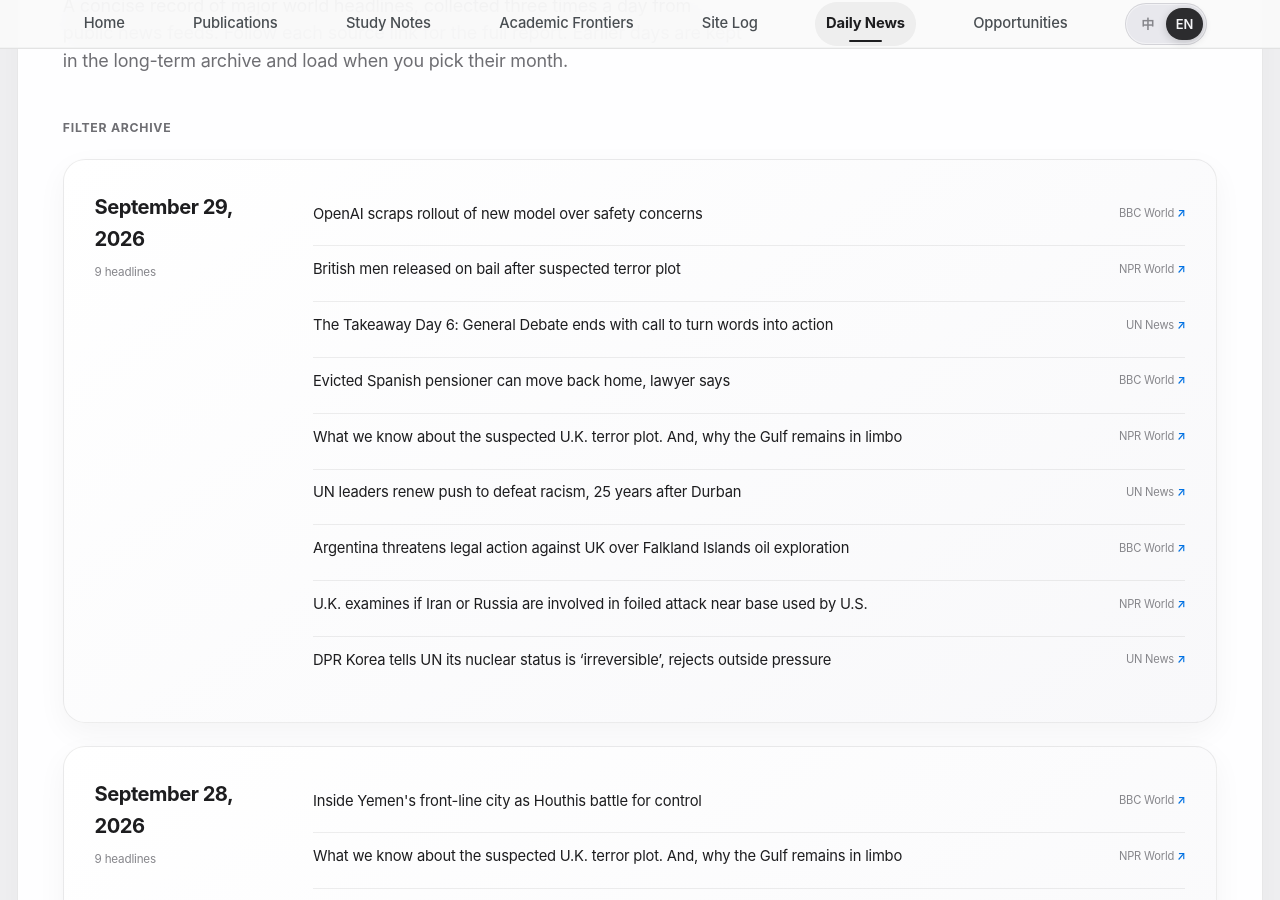
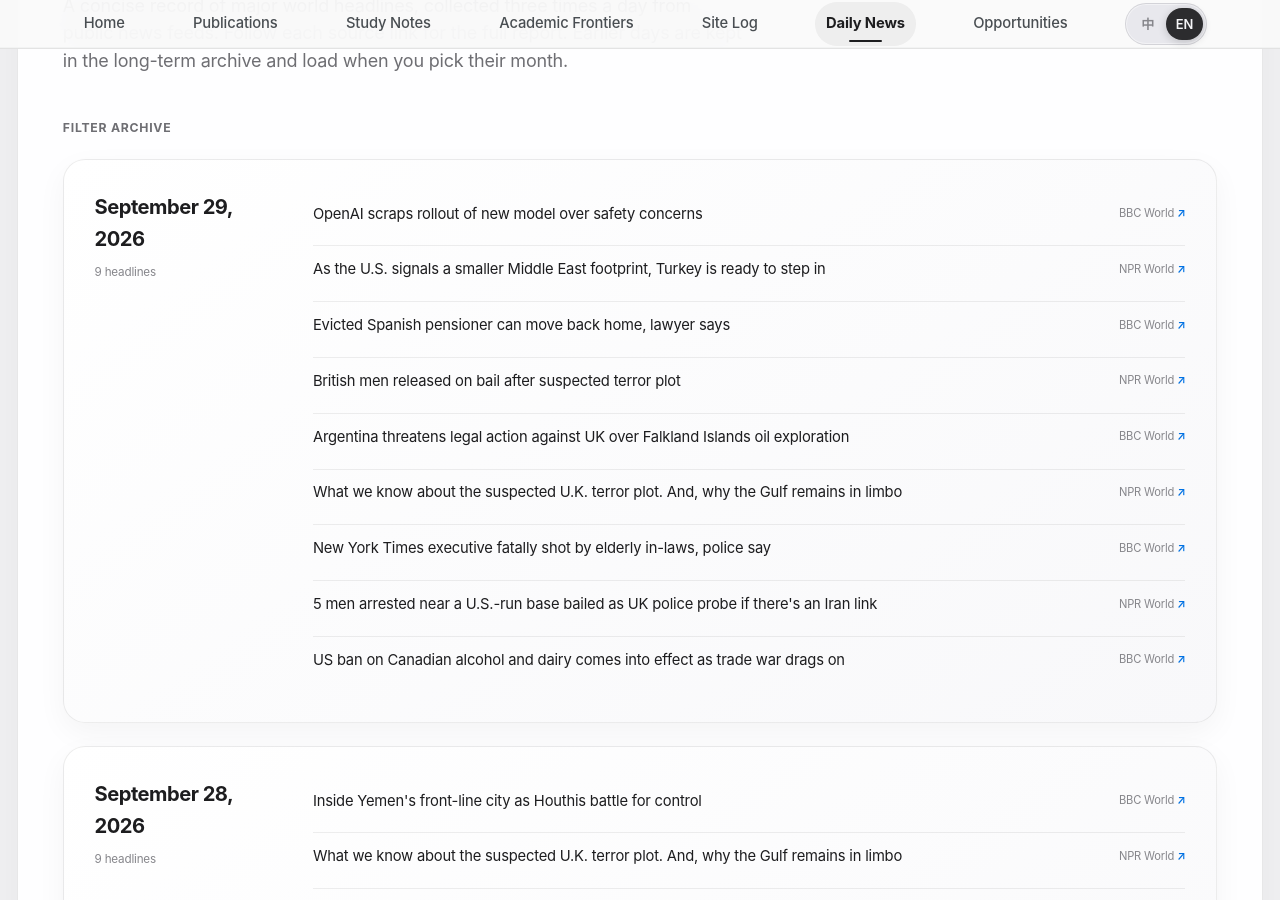
Before and after one commit to HaoxiangLuo/HaoxiangLuo.github.io, a Jekyll site: the page built from _pages/daily-news.html, in a window 1280 px wide and 900 px high, scrolled down 241 px. Built offline with Jekyll 4.4.1, drawn with Linux system fonts in a browser that asks for light colours; a style sheet for code colours, icons or effects is not loaded.

Commit message:
Update daily news 2026-09-29

```diff
--- a/_data/daily_news.json
+++ b/_data/daily_news.json
@@ -1,5 +1,5 @@
 {
-  "updated_at": "2026-09-29T13:17:04+08:00",
+  "updated_at": "2026-09-29T19:01:54+08:00",
   "days": [
     {
       "date": "2026-09-29",
@@ -11,16 +11,10 @@
           "title_zh": "出于安全考虑，OpenAI 放弃推出新模型"
         },
         {
-          "title": "British men released on bail after suspected terror plot",
+          "title": "As the U.S. signals a smaller Middle East footprint, Turkey is ready to step in",
           "source": "NPR World",
-          "url": "https://www.npr.org/2026/09/28/nx-s1-5983550/british-men-released-on-bail-after-suspected-terror-plot",
-          "title_zh": "英国男子因涉嫌恐怖阴谋获保释"
-        },
-        {
-          "title": "The Takeaway Day 6: General Debate ends with call to turn words into action",
-          "source": "UN News",
-          "url": "https://news.un.org/feed/view/en/story/2026/09/1168478",
-          "title_zh": "第六天要点：一般性辩论以呼吁将言语转化为行动结束"
+          "url": "https://www.npr.org/2026/09/29/nx-s1-5983685/turkey-influence",
+          "title_zh": "随着美国发出缩小中东足迹的信号，土耳其已准备好介入"
         },
         {
           "title": "Evicted Spanish pensioner can move back home, lawyer says",
@@ -29,16 +23,10 @@
           "title_zh": "律师称，被驱逐的西班牙养老金领取者可以搬回家"
         },
         {
-          "title": "What we know about the suspected U.K. terror plot. And, why the Gulf remains in limbo",
+          "title": "British men released on bail after suspected terror plot",
           "source": "NPR World",
-          "url": "https://www.npr.org/2026/09/28/g-s1-145248/up-first-newsletter-uk-us-air-base-iran-strait-hormuz-media-outlets-cnn-trump",
-          "title_zh": "我们对英国涉嫌恐怖阴谋的了解。为什么海湾地区仍处于不稳定状态"
-        },
-        {
-          "title": "UN leaders renew push to defeat racism, 25 years after Durban",
-          "source": "UN News",
-          "url": "https://news.un.org/feed/view/en/story/2026/09/1168477",
-          "title_zh": "德班会议 25 年后，联合国领导人再次推动击败种族主义"
+          "url": "https://www.npr.org/2026/09/28/nx-s1-5983550/british-men-released-on-bail-after-suspected-terror-plot",
+          "title_zh": "英国男子因涉嫌恐怖阴谋获保释"
         },
         {
           "title": "Argentina threatens legal action against UK over Falkland Islands oil exploration",
@@ -47,16 +35,28 @@
           "title_zh": "阿根廷威胁就福克兰群岛石油勘探对英国采取法律行动"
         },
         {
-          "title": "U.K. examines if Iran or Russia are involved in foiled attack near base used by U.S.",
+          "title": "What we know about the suspected U.K. terror plot. And, why the Gulf remains in limbo",
+          "source": "NPR World",
+          "url": "https://www.npr.org/2026/09/28/g-s1-145248/up-first-newsletter-uk-us-air-base-iran-strait-hormuz-media-outlets-cnn-trump",
+          "title_zh": "我们对英国涉嫌恐怖阴谋的了解。为什么海湾地区仍处于不稳定状态"
+        },
+        {
+          "title": "New York Times executive fatally shot by elderly in-laws, police say",
+          "source": "BBC World",
+          "url": "https://www.bbc.co.uk/news/articles/cred737qdv2no?at_medium=RSS&at_campaign=rss",
+          "title_zh": "警方称《纽约时报》高管被年迈的姻亲枪杀"
+        },
+        {
+          "title": "5 men arrested near a U.S.-run base bailed as UK police probe if there's an Iran link",
           "source": "NPR World",
           "url": "https://www.npr.org/2026/09/28/g-s1-145245/britain-us-base-suspected-foiled-attack",
           "title_zh": "英国正在调查伊朗或俄罗斯是否参与了美国基地附近未遂袭击事件"
         },
         {
-          "title": "DPR Korea tells UN its nuclear status is ‘irreversible’, rejects outside pressure",
-          "source": "UN News",
-          "url": "https://news.un.org/feed/view/en/story/2026/09/1168476",
-          "title_zh": "朝鲜拒绝外界压力，告诉联合国其核地位“不可逆转"
+          "title": "US ban on Canadian alcohol and dairy comes into effect as trade war drags on",
+          "source": "BBC World",
+          "url": "https://www.bbc.co.uk/news/articles/cm1j43y146d2o?at_medium=RSS&at_campaign=rss",
+          "title_zh": "随着贸易战的持续，美国对加拿大酒精和乳制品的禁令生效"
         }
       ]
     },
```
Also changed, not shown: assets/data/archive/manifest.json, 1 other file.
